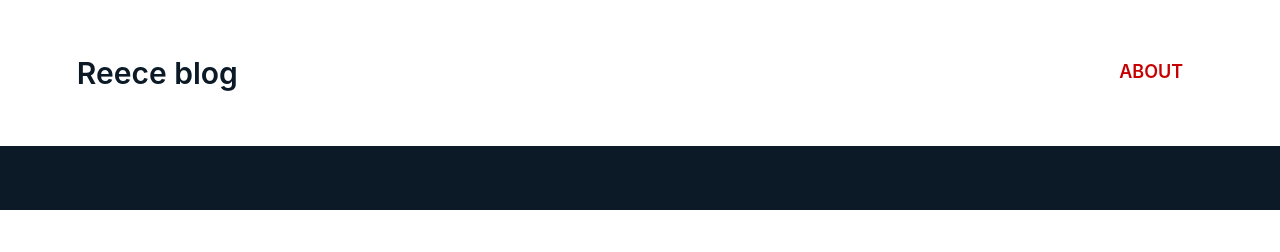
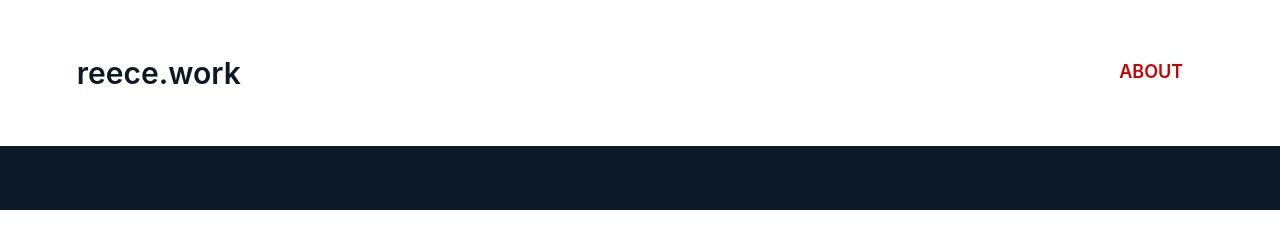
Before and after one commit to reeceorbuck/reeceorbuck.github.io, a Jekyll site: the page built from index.html, in a window 1280 px wide and 900 px high. Shown: the top 252 px of the window. Built offline with Jekyll 4.4.1, drawn with Linux system fonts in a browser that asks for light colours; the list of posts is cut into pages by our own code; part of the change alters nothing that is shown.

Commit message:
config changes

```diff
--- a/_config.yml
+++ b/_config.yml
@@ -7,14 +7,14 @@
 
 # Site settings
 lang: en
-title: Reece blog
+title: reece.work
 email: reeceorbuck@gmail.com
-description: A Jekyll quick start to getting up and going with the indieweb.
+description: A blog by Reece
 # Webmentions - leave blank (remove "yes") if you would not like to receive & display webmentions from other sites
 webmentions:
 
 baseurl: "" # the subpath of your site, e.g. /blog
-url: "http://reeceorbuck.github.io" # the base hostname & protocol for your site
+url: "http://reece.work" # the base hostname & protocol for your site
 twitter_username: reeceorbuck
 github_username:  reeceorbuck
 instagram_username: reeceorbuck
@@ -29,10 +29,7 @@ facebook_url: http://facebook.com
 
 
 # Can be over ridden with author: in Front Matter
-author: Reece Orbuck
-
-# Expecting a full url, not relative to site.url
-author_img: https://avatars3.githubusercontent.com/u/3083652
+author: Reece
 
 # Build settings
 markdown: kramdown
--- a/_layouts/default.html
+++ b/_layouts/default.html
@@ -8,7 +8,7 @@
 
 	<link rel="authorization_endpoint" href="https://indieauth.com/auth">
 	<link rel="token_endpoint" href="https://tokens.indieauth.com/token">
-	<link rel="micropub" href="http://tiny.fish:8080/micropub/main">
+	<link rel="micropub" href="http://micropub.azurewebsites.net/micropub/main">
 
 
 
```
